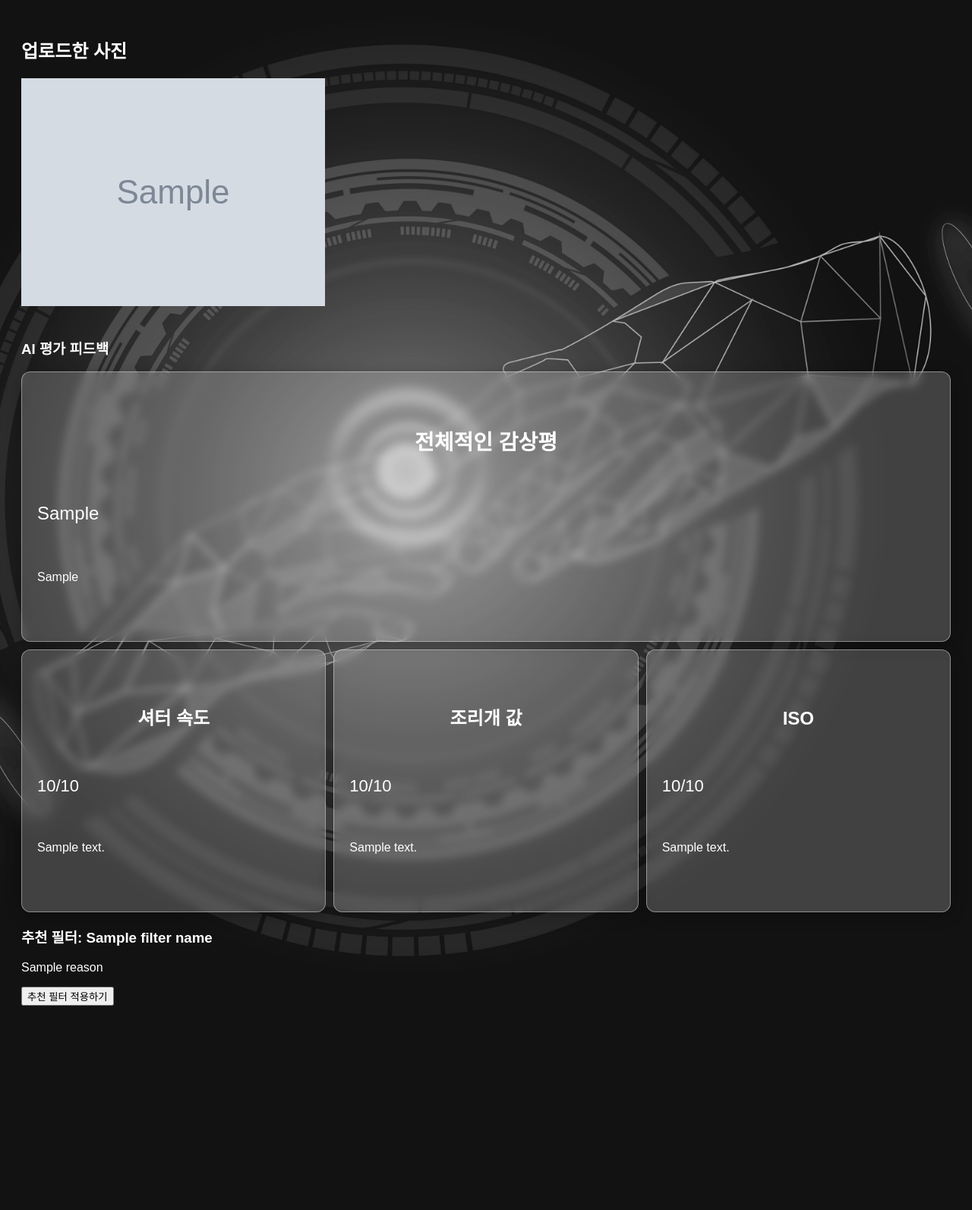
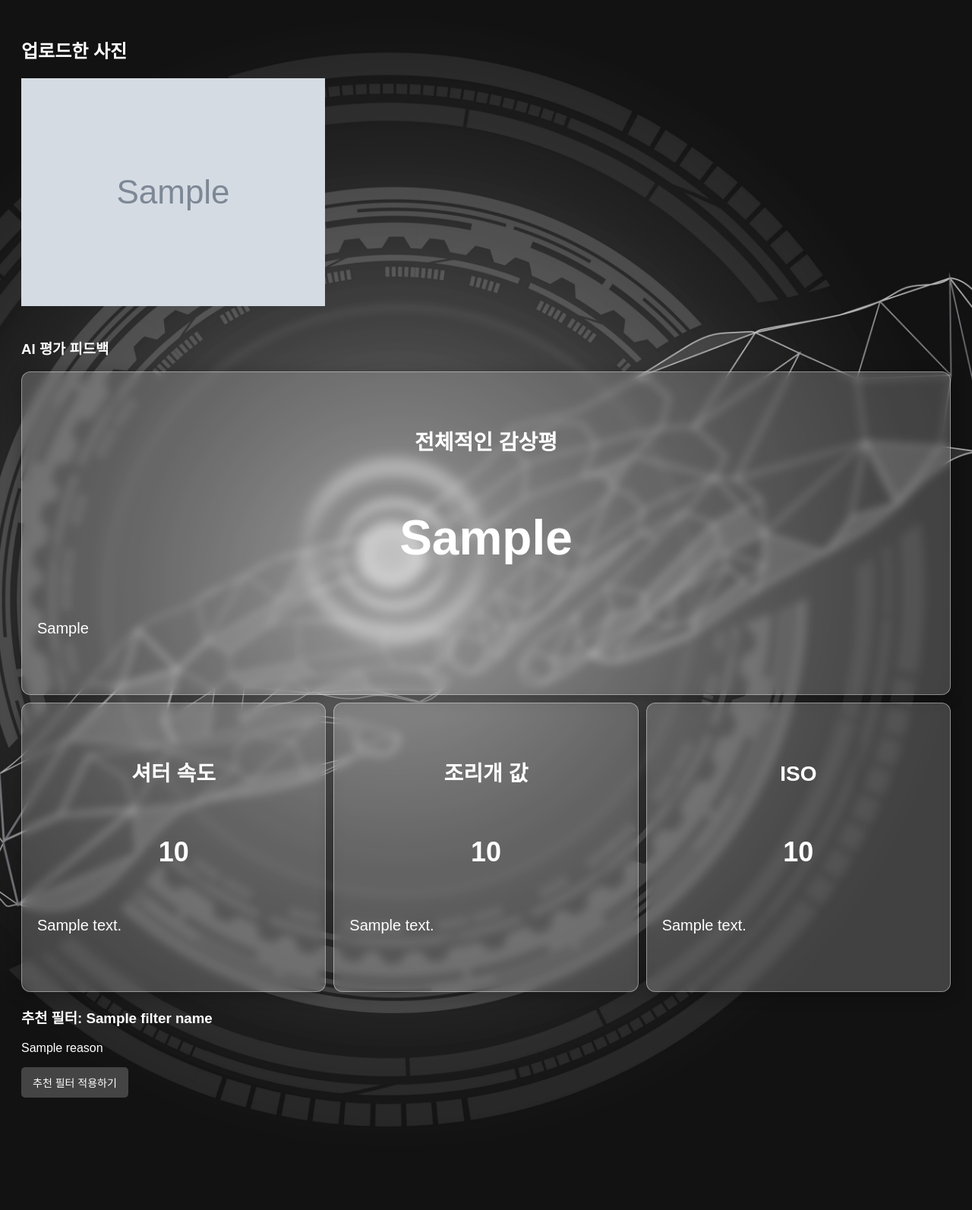
Before and after one commit to JangGandhi/photo-feedback-ollama, a Flask app: template templates/result.html in a window 1280 px wide. Shown: the whole page at 76% size. Before the commit the page ends 1324 px from the top, so only its background shows below. Run offline with Flask 3, Linux system fonts and the light colour scheme; the template is opened without the code that fills it: most values are stand-ins (such as "Sample title", 1, 10 or a date in 2020); grey boxes marked "Sample" are stand-in pictures.

Commit message:
일관된 디자인

```diff
--- a/templates/index.html
+++ b/templates/index.html
@@ -2,7 +2,7 @@
 <html lang="ko">
 <head>
   <meta charset="UTF-8">
-  <title>AI 사진 평가</title>
+  <title>Ollama 사진 피드백 시스템</title>
   <link rel="stylesheet" href="{{ url_for('static', filename='css/style.css') }}">
   <style>
     body {
@@ -72,7 +72,7 @@
 <body>
   <div class="hero">
     <div class="overlay">
-      <h1>사진 피드백 시스템</h1>
+      <h1>Ollama 사진 피드백 시스템</h1>
 
       <form id="upload-form" action="/evaluate" method="post" enctype="multipart/form-data">
         <div class="upload-row">
@@ -89,7 +89,7 @@
         <button class="button" style="margin-top: 10px;">이전 피드백 확인</button>
       </form>
 
-      <form action="/reset_logs" method="post" onsubmit="return confirm('정말 모든 로그를 초기화하시겠습니까?');">
+      <form action="/reset_logs" method="post" onsubmit="return confirm('정말 모든 로그를 초기화하시겠습니까?\n\n이 작업은 되돌릴 수 없습니다.\n응답에 오류가 반복되는 경우에만 사용하시기 바랍니다.');">
         <button type="submit" class="button" style="background-color:#e53935; margin-top:10px;">로그기록 초기화</button>
       </form>
     </div>
--- a/templates/result.html
+++ b/templates/result.html
@@ -2,7 +2,7 @@
 <html lang="ko">
 <head>
   <meta charset="UTF-8">
-  <title>AI 피드백 결과</title>
+  <title>사진 피드백 결과</title>
   <style>
     body {
       min-height: 100vh;
@@ -13,6 +13,7 @@
       background-size: cover;
       background-position: center;
       background-repeat: no-repeat;
+      margin-bottom: 128px;
     }
     .main-feedback-box {
         white-space: pre-wrap;
@@ -38,22 +39,42 @@
         backdrop-filter: blur(6px);
         box-shadow: 0 4px 20px rgba(0,0,0,0.3);
     }
-    .main-feedback-box > :first-child {
+    .main-name {
+      text-align: center;
       font-size: 28px;
       font-weight: bold;
     }
-    .main-feedback-box > :nth-child(2) {
-      font-size: 24px;
-    }
-    .sub-feedback-box > :first-child {
-      font-size: 24px;
+    .main-score {
+      text-align: center;
+      font-size: 64px;
       font-weight: bold;
     }
-    .sub-feedback-box > :nth-child(2) {
-      font-size: 22px;
+    .sub-name {
+      text-align: center;
+      font-size: 28px;
+      font-weight: bold;
     }
-    .main-feedback-box .sub-feedback-box > :nth-child(3) {
+    .sub-score {
+      text-align: center;
+      font-size: 36px;
+      font-weight: bold;
+    }
+    .comment {
       font-size: 20px;
+    }
+    .button {
+      padding: 10px 15px;
+      background-color: #444;
+      color: white;
+      border: none;
+      border-radius: 5px;
+      cursor: pointer;
+      font-size: 14px;
+      display: inline-block;
+      transition: background-color 0.2s ease;
+    }
+    .button:hover {
+      background-color: #333;
     }
 
   </style>
@@ -64,25 +85,25 @@
 
   <h3>AI 평가 피드백</h3>
   <div class="main-feedback-box">
-    <div style="text-align: center;" >전체적인 감상평</div>
-    <div>{{ feedback.overall_grade }}</div>
-    <div>{{ feedback.overall_feedback }}</div>
+    <div class="main-name" >전체적인 감상평</div>
+    <div class="main-score">{{ feedback.overall_grade }}</div>
+    <div class="comment">{{ feedback.overall_feedback }}</div>
   </div>
   <div style="display: flex; gap: 10px;">
     <div class="sub-feedback-box">
-      <div style="text-align: center;" >셔터 속도</div>
-      <div>{{ feedback.shutter_speed_score }}/10</div>
-      <div>{{ feedback.shutter_speed_comment }}</div>
+      <div class="sub-name">셔터 속도</div>
+      <div class="sub-score">{{ feedback.shutter_speed_score }}</div>
+      <div class="comment">{{ feedback.shutter_speed_comment }}</div>
     </div>
     <div class="sub-feedback-box">
-      <div style="text-align: center;" >조리개 값</div>
-      <div>{{ feedback.aperture_score }}/10</div>
-      <div>{{ feedback.aperture_comment }}</div>
+      <div class="sub-name">조리개 값</div>
+      <div class="sub-score">{{ feedback.aperture_score }}</div>
+      <div class="comment">{{ feedback.aperture_comment }}</div>
     </div>
     <div class="sub-feedback-box">
-      <div style="text-align: center;" >ISO</div>
-      <div>{{ feedback.iso_score }}/10</div>
-      <div>{{ feedback.iso_comment }}</div>
+      <div class="sub-name">ISO</div>
+      <div class="sub-score">{{ feedback.iso_score }}</div>
+      <div class="comment">{{ feedback.iso_comment }}</div>
     </div>
   </div>
 
@@ -90,7 +111,7 @@
   <p>{{ reason }}</p>
 
   <form action="/apply_filter" method="post">
-    <button type="submit">추천 필터 적용하기</button>
+    <button class="button" type="submit">추천 필터 적용하기</button>
   </form>
 </body>
 </html>
```
Also changed, not shown: templates/detail.html (+15 -11 lines), templates/filtered.html (+13 -14 lines), templates/history.html (+4 -3 lines), static/uploads/20250621_205526_latest-34.png (deleted), static/uploads/20250621_210039_latest-34.png (deleted), static/uploads/20250621_210601_latest-34.png (deleted), static/uploads/filtered_20250621_205526_latest-34.png (deleted), static/uploads/filtered_20250621_210039_latest-34.png (deleted), static/uploads/filtered_20250621_210601_latest-34.png (deleted).
